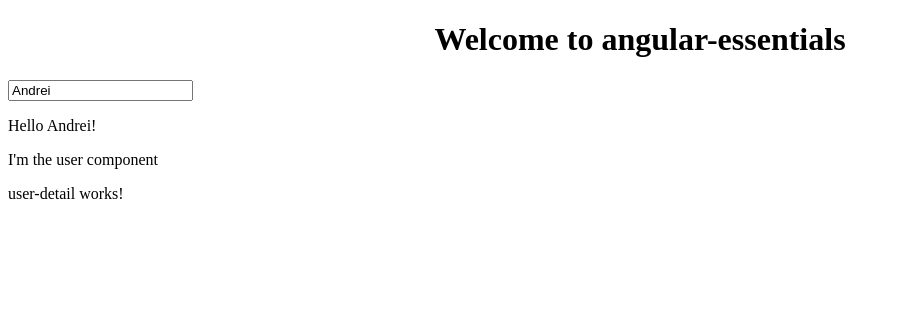
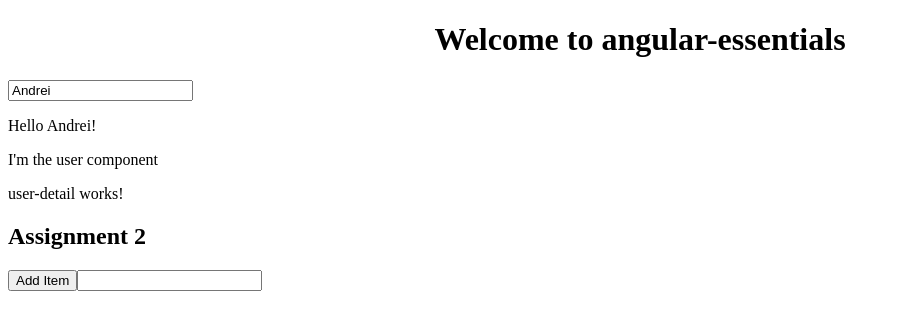
Before and after one commit to andrei-gaman/angular-essentials, an Angular app: page / in a window 1280 px wide. Shown: the top 330 px of the page, without its empty margins (0-900 px from the left). Built offline with nearby package versions, Linux system fonts and the light colour scheme.

Commit message:
Assignment 2: Beyond Component Basics

```diff
--- a/src/app/app.component.html
+++ b/src/app/app.component.html
@@ -2,3 +2,6 @@
   <h1>Welcome to {{title}}</h1>
 </div>
 <app-user [name]="rootName" (nameChanged)="onNameChanged($event)"></app-user>
+
+<h2>Assignment 2</h2>
+<app-cart [items]="rootItems" (buttonClickEvent)="onButtonClick($event)"></app-cart>
--- a/src/app/app.component.ts
+++ b/src/app/app.component.ts
@@ -8,8 +8,14 @@ import { Component } from '@angular/core';
 export class AppComponent {
   title = 'angular-essentials';
   rootName = 'Andrei';
+  rootItems = ['Apples', 'Bananas', 'Cherries'];
 
   onNameChanged(newName) {
     this.rootName = newName;
   }
+
+  onButtonClick(item) {
+    this.rootItems.push(item);
+    console.log(this.rootItems);
+  }
 }
--- a/src/app/app.module.ts
+++ b/src/app/app.module.ts
@@ -6,13 +6,15 @@ import { AppComponent } from './app.component';
 import { UserComponent } from './user.component';
 import { DashboardComponent } from './dashboard/dashboard.component';
 import { UserDetailComponent } from './user-detail/user-detail.component';
+import { CartComponent } from './cart/cart.component';
 
 @NgModule({
   declarations: [
     AppComponent,
     UserComponent,
     DashboardComponent,
-    UserDetailComponent
+    UserDetailComponent,
+    CartComponent
   ],
   imports: [
     BrowserModule,
--- /dev/null
+++ b/src/app/cart/cart.component.html
@@ -0,0 +1,2 @@
+<button (click)="onClick()">Add Item</button>
+<input type="text" [(ngModel)]="item">
--- /dev/null
+++ b/src/app/cart/cart.component.ts
@@ -0,0 +1,25 @@
+import { EventEmitter } from '@angular/core';
+import { Component, Input, OnInit, Output } from '@angular/core';
+
+@Component({
+  selector: 'app-cart',
+  templateUrl: './cart.component.html',
+  styleUrls: ['./cart.component.css'],
+})
+export class CartComponent implements OnInit {
+  @Input() items: string[];
+  @Output() buttonClickEvent = new EventEmitter<string>();
+  item: string;
+
+  constructor() {}
+
+  ngOnInit(): void {}
+
+  onUserInput(event) {
+    this.item = event.target.value;
+  }
+
+  onClick() {
+    this.buttonClickEvent.emit(this.item);
+  }
+}
```
Also changed, not shown: src/app/cart/cart.component.css (added), 1 other file (tests, documents, lock files or other folders).
